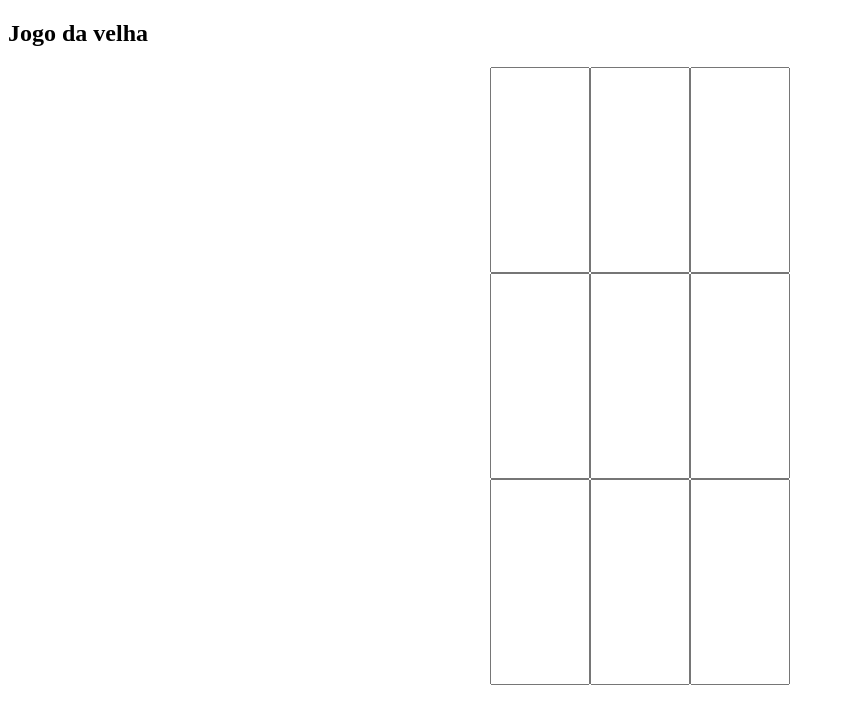
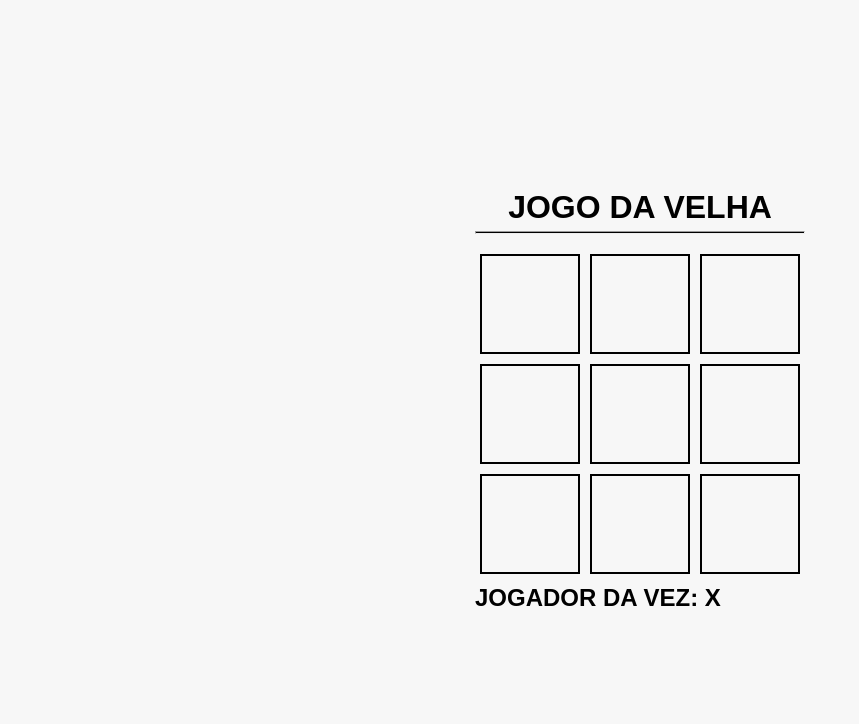
Before and after one commit to MatheusPiresDEV/1-Atividade-DSN, a plain HTML site: page AtividadeJogoDaVelha/index.html in a window 1280 px wide. Shown: the whole page, without its empty margins (0-859 px from the left). Drawn offline with Linux system fonts and the light colour scheme.

Commit message:
Jogo veia pronto

```diff
--- a/AtividadeJogoDaVelha/index.html
+++ b/AtividadeJogoDaVelha/index.html
@@ -1,27 +1,29 @@
 <!DOCTYPE html>
 <html lang="en">
 <head>
-    <meta charset="UTF-8">
-    <meta name="viewport" content="width=device-width, initial-scale=1.0">
-    <title>Jogo da velha</title>
-    <style>
-        div {
-            display: grid;
-            grid-template-columns: 100px 100px 100px;
-            align-items: center;
-            justify-content: center;
-        }
-        input{
-            height: 200px;
-        }
-    </style>
+  <meta charset="UTF-8">
+  <meta http-equiv="X-UA-Compatible" content="IE=edge">
+  <meta name="viewport" content="width=device-width, initial-scale=1.0">
+  <title>Jogo da Velha</title>
+  <link rel="stylesheet" href="style.css">
 </head>
 <body>
-    <h2>Jogo da velha</h2>
-    <div>
-    <input type="text"><input type="text"><input type="text"><input type="text"><input type="text"><input type="text"><input type="text"><input type="text"><input type="text">
+  <main>
+    <h1>JOGO DA VELHA</h1>
+    <hr aria-hidden="true" />
+    <div class="veia">
+      <button data-i="1"></button>
+      <button data-i="2"></button>
+      <button data-i="3"></button>
+      <button data-i="4"></button>
+      <button data-i="5"></button>
+      <button data-i="6"></button>
+      <button data-i="7"></button>
+      <button data-i="8"></button>
+      <button data-i="9"></button>
     </div>
-
-    <script src="script.js"></script>
+    <h2 class="currentPlayer"></h2>
+  </main>
+  <script src="script.js"></script>
 </body>
 </html>
--- a/AtividadeJogoDaVelha/script.js
+++ b/AtividadeJogoDaVelha/script.js
@@ -0,0 +1,86 @@
+// Seleciona o elemento que mostra o jogador atual
+const currentPlayer = document.querySelector(".currentPlayer");
+
+// Inicializa o array de posições selecionadas e define o jogador inicial como "X"
+let selected = Array(10).fill(null);
+let player = "X";
+
+// Definição das combinações possiveis
+const positions = [
+  [1, 2, 3],
+  [4, 5, 6],
+  [7, 8, 9],
+  [1, 4, 7],
+  [2, 5, 8],
+  [3, 6, 9],
+  [1, 5, 9],
+  [3, 5, 7],
+];
+
+// Função para inicializar o jogo
+function init() {
+  // Reseta o array de posições selecionadas
+  selected.fill(null);
+
+  // Atualiza o texto do jogador atual
+  currentPlayer.innerHTML = `JOGADOR DA VEZ: ${player}`;
+
+  // Adiciona evento de clique a cada botão do jogo
+  document.querySelectorAll(".veia button").forEach((item) => {
+    item.innerHTML = "";
+    item.addEventListener("click", newMove);
+  });
+}
+
+// Chama a função de inicialização ao carregar a página
+init();
+
+// Função que lida novo movimento
+function newMove(e) {
+  // Obtém o índice do botão clicado
+  const index = e.target.getAttribute("data-i");
+  // Define o texto do botão como o jogador atual
+  e.target.innerHTML = player;
+  // Remove o evento de clique do botão
+  e.target.removeEventListener("click", newMove);
+  // Marca a posição como selecionada pelo jogador atual
+  selected[index] = player;
+
+  // Verifica se há um vencedor após um pequeno atraso
+  setTimeout(() => {
+    check();
+  }, 100);
+
+  // Alterna o jogador
+  player = player === "X" ? "O" : "X";
+  // Atualiza o texto do jogador atual
+  currentPlayer.innerHTML = `JOGADOR DA VEZ: ${player}`;
+}
+
+// Função que verifica se há um vencedor ou empate
+function check() {
+  // Define o jogador do último movimento
+  const playerLastMove = player === "X" ? "O" : "X";
+
+  // Obtém as posições selecionadas pelo jogador do último movimento
+  const items = selected
+    .map((item, i) => [item, i])
+    .filter((item) => item[0] === playerLastMove)
+    .map((item) => item[1]);
+
+  // Verifica se alguma combinação vencedora foi alcançada
+  for (const pos of positions) {
+    if (pos.every((item) => items.includes(item))) {
+      alert(`O JOGADOR '${playerLastMove}' GANHOU!`);
+      init();
+      return;
+    }
+  }
+
+  // Verifica se todas as posições foram preenchidas (empate)
+  if (selected.filter((item) => item).length === 9) {
+    alert("DEU EMPATE!");
+    init();
+    return;
+  }
+}
--- /dev/null
+++ b/AtividadeJogoDaVelha/style.css
@@ -0,0 +1,46 @@
+* {
+    margin: 0;
+    padding: 0;
+    box-sizing: border-box;
+    font-family: Arial, sans-serif;
+  }
+
+  body {
+    height: 100vh;
+    display: flex;
+    align-items: center;
+    justify-content: center;
+    background: #f7f7f7;
+  }
+
+  main {
+    display: flex;
+    flex-direction: column;
+    gap: 5px;
+  }
+
+  h1 {
+    text-align: center;
+  }
+
+  hr {
+    font-weight: bold;
+    height: 3px;
+    background: black;
+    margin-bottom: 10px;
+  }
+
+  .veia {
+    display: grid;
+    grid-template-columns: 1fr 1fr 1fr;
+  }
+
+  .veia button {
+    width: 100px;
+    height: 100px;
+    margin: 5px;
+    cursor: pointer;
+    font-size: 50px;
+    background: #f7f7f7;
+    border: 2px solid #000;
+  }
```
